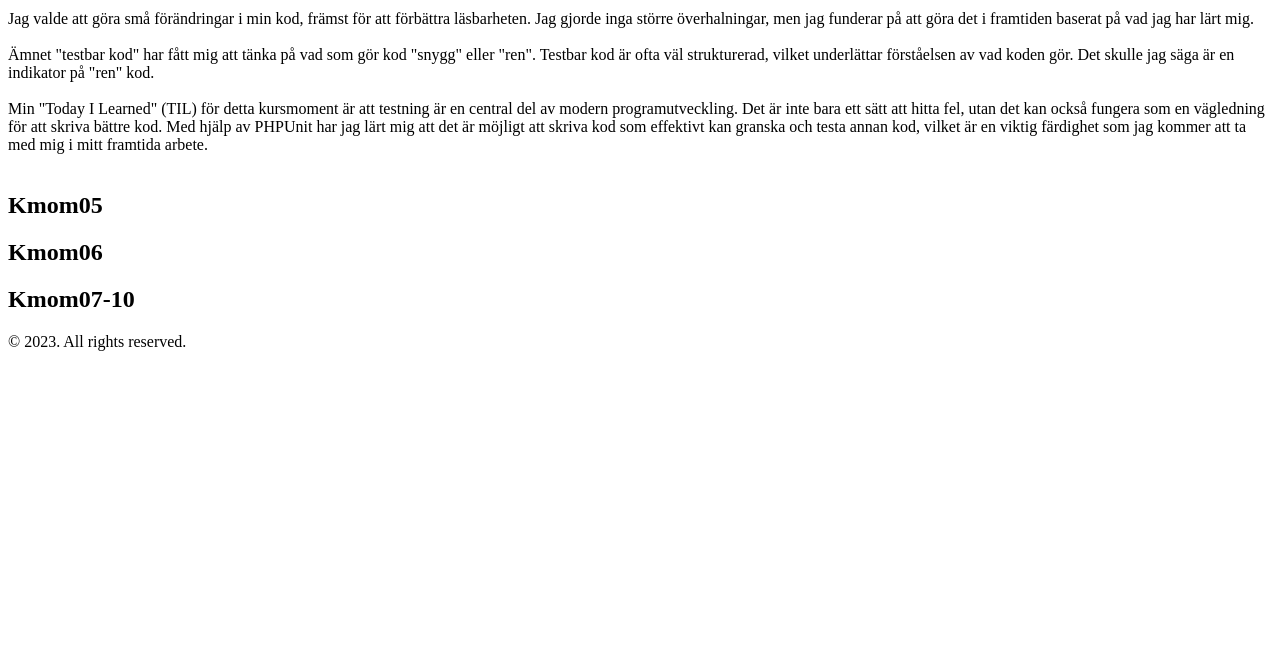
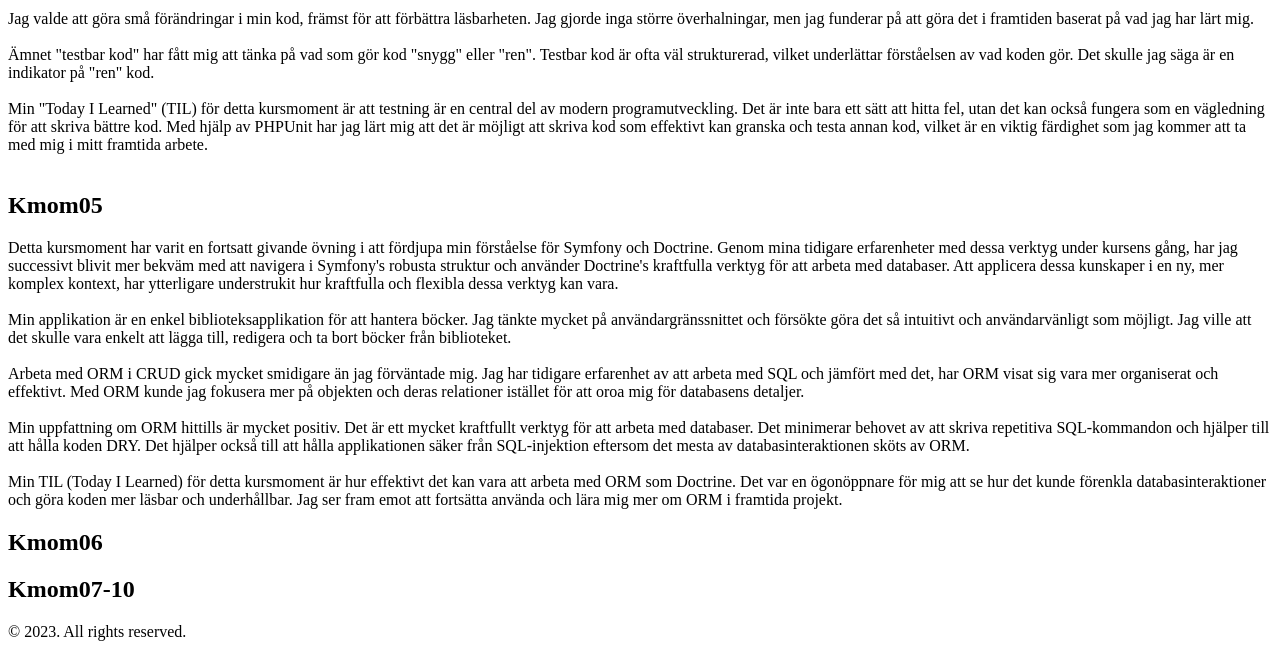
Before and after one commit to Kakan1994/mvc, a Symfony app: template templates/home/report.html.twig in a window 1280 px wide. Shown: the part 1644-2301 px from the top of the page. Before the commit the page ends 1995 px from the top, so only its background shows below. Run offline with Twig, Linux system fonts and the light colour scheme; the template is opened without the code that fills it, so the values that code supplies are empty; some libraries are stand-ins or nearby versions.

Commit message:
Added report for this week

```diff
--- a/templates/home/report.html.twig
+++ b/templates/home/report.html.twig
@@ -110,6 +110,29 @@
     <section>
     <h2>Kmom05</h2>
     <p>
+    Detta kursmoment har varit en fortsatt givande övning i att fördjupa min förståelse för Symfony och Doctrine.
+    Genom mina tidigare erfarenheter med dessa verktyg under kursens gång,
+    har jag successivt blivit mer bekväm med att navigera i Symfony's robusta struktur
+    och använder Doctrine's kraftfulla verktyg för att arbeta med databaser.
+    Att applicera dessa kunskaper i en ny, mer komplex kontext,
+    har ytterligare understrukit hur kraftfulla och flexibla dessa verktyg kan vara.
+    <br><br>
+    Min applikation är en enkel biblioteksapplikation för att hantera böcker.
+    Jag tänkte mycket på användargränssnittet och försökte göra det så intuitivt och användarvänligt som möjligt.
+    Jag ville att det skulle vara enkelt att lägga till, redigera och ta bort böcker från biblioteket.
+    <br><br>
+    Arbeta med ORM i CRUD gick mycket smidigare än jag förväntade mig.
+    Jag har tidigare erfarenhet av att arbeta med SQL och jämfört med det, har ORM visat sig vara mer organiserat och effektivt.
+    Med ORM kunde jag fokusera mer på objekten och deras relationer istället för att oroa mig för databasens detaljer.
+    <br><br>
+    Min uppfattning om ORM hittills är mycket positiv.
+    Det är ett mycket kraftfullt verktyg för att arbeta med databaser.
+    Det minimerar behovet av att skriva repetitiva SQL-kommandon och hjälper till att hålla koden DRY.
+    Det hjälper också till att hålla applikationen säker från SQL-injektion eftersom det mesta av databasinteraktionen sköts av ORM.
+    <br><br>
+    Min TIL (Today I Learned) för detta kursmoment är hur effektivt det kan vara att arbeta med ORM som Doctrine.
+    Det var en ögonöppnare för mig att se hur det kunde förenkla databasinteraktioner och göra koden mer läsbar och underhållbar.
+    Jag ser fram emot att fortsätta använda och lära mig mer om ORM i framtida projekt.
     </p>
     </section>
 
```
